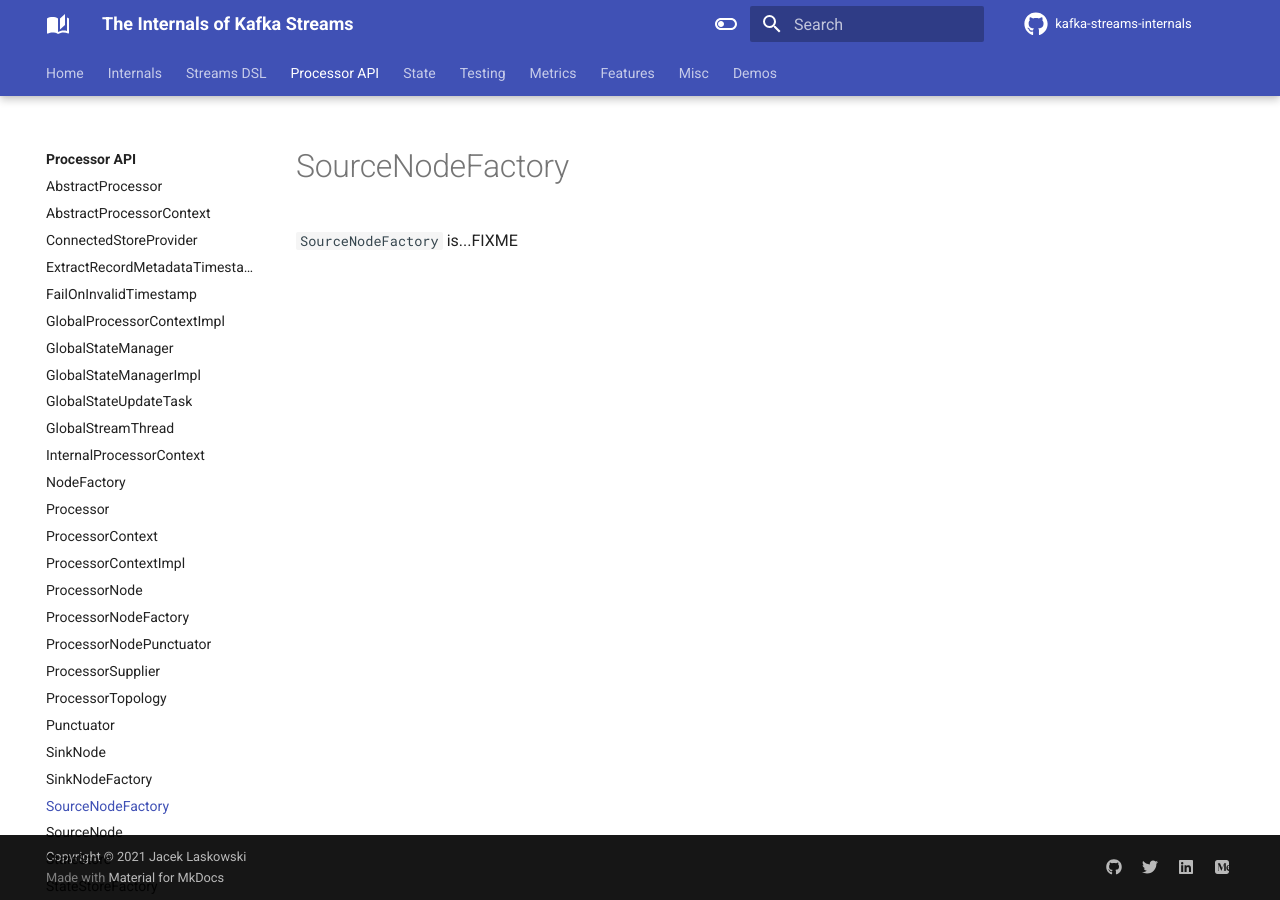
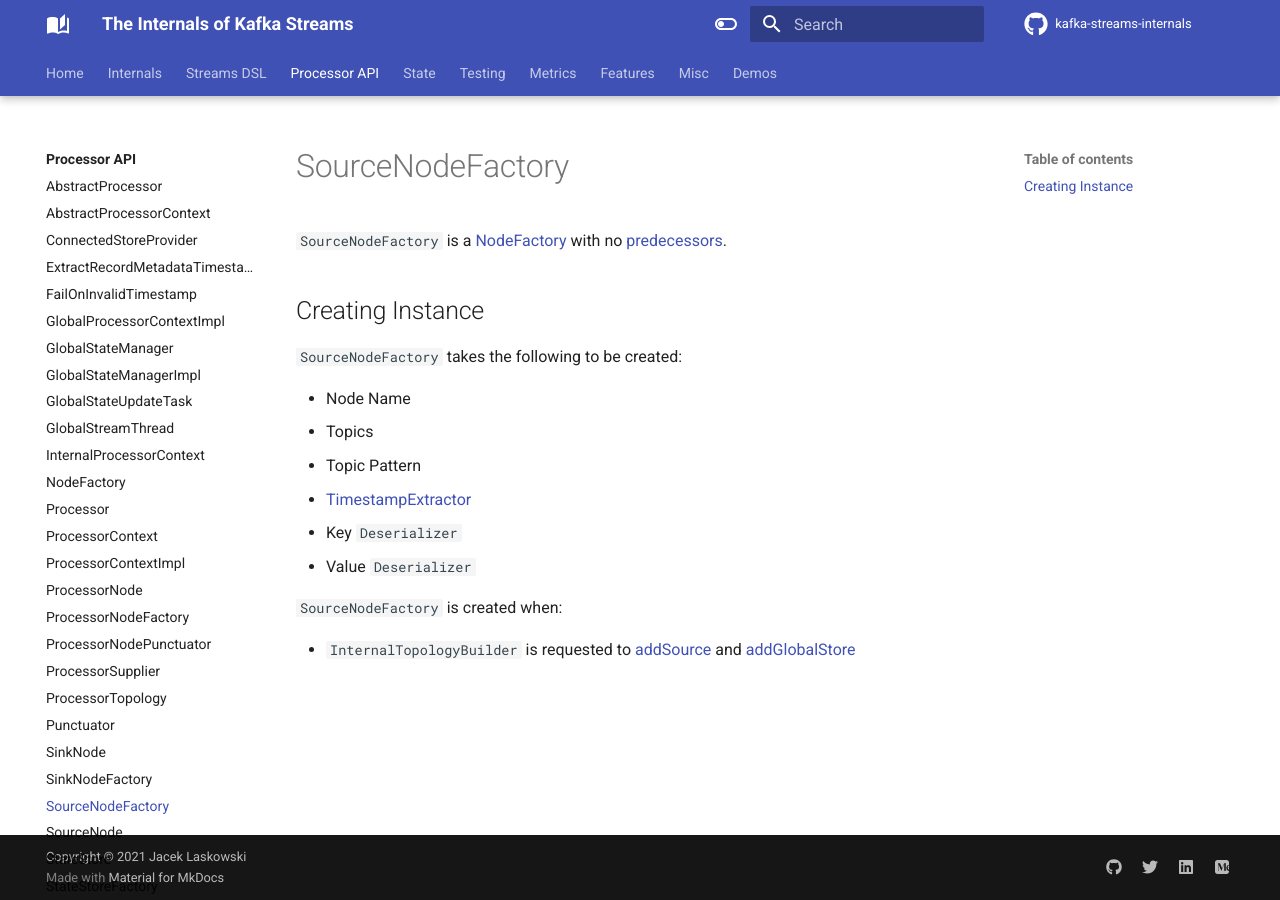
Before and after one commit to japila-books/kafka-streams-internals, an MkDocs documentation site: the page built from docs/processor/SourceNodeFactory.md, in a window 1280 px wide. Built offline with MkDocs 1.6.1 and Material for MkDocs 9.7.7, drawn with Linux system fonts in a browser that asks for light colours; comment, search, counter and statistics services are not loaded.

Commit message:
SourceNode.timestampExtractor

```diff
--- a/docs/processor/SourceNodeFactory.md
+++ b/docs/processor/SourceNodeFactory.md
@@ -1,3 +1,18 @@
 # SourceNodeFactory
 
-`SourceNodeFactory` is...FIXME
+`SourceNodeFactory` is a [NodeFactory](NodeFactory.md) with no [predecessors](NodeFactory.md#predecessors).
+
+## Creating Instance
+
+`SourceNodeFactory` takes the following to be created:
+
+* <span id="name"> Node Name
+* <span id="topics"> Topics
+* <span id="pattern"> Topic Pattern
+* <span id="timestampExtractor"> [TimestampExtractor](TimestampExtractor.md)
+* <span id="keyDeserializer"> Key `Deserializer`
+* <span id="valDeserializer"> Value `Deserializer`
+
+`SourceNodeFactory` is created when:
+
+* `InternalTopologyBuilder` is requested to [addSource](../InternalTopologyBuilder.md#addSource) and [addGlobalStore](../InternalTopologyBuilder.md#addGlobalStore)
```
Also changed, not shown: docs/Topology.md (+0 -10 lines), docs/processor/SourceNode.md (+14 -1 lines), docs/processor/TimestampExtractor.md (+4 -1 lines).
